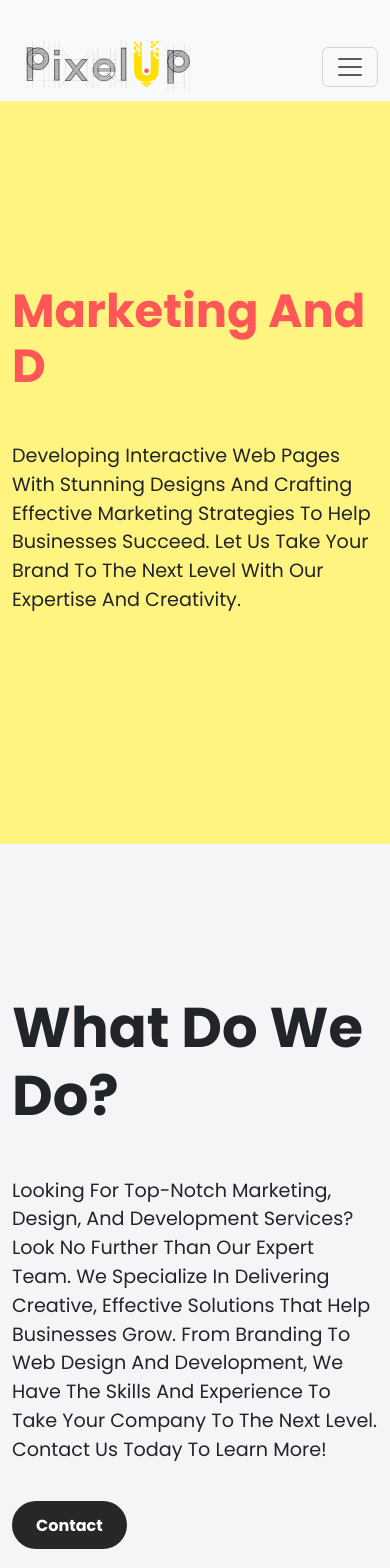
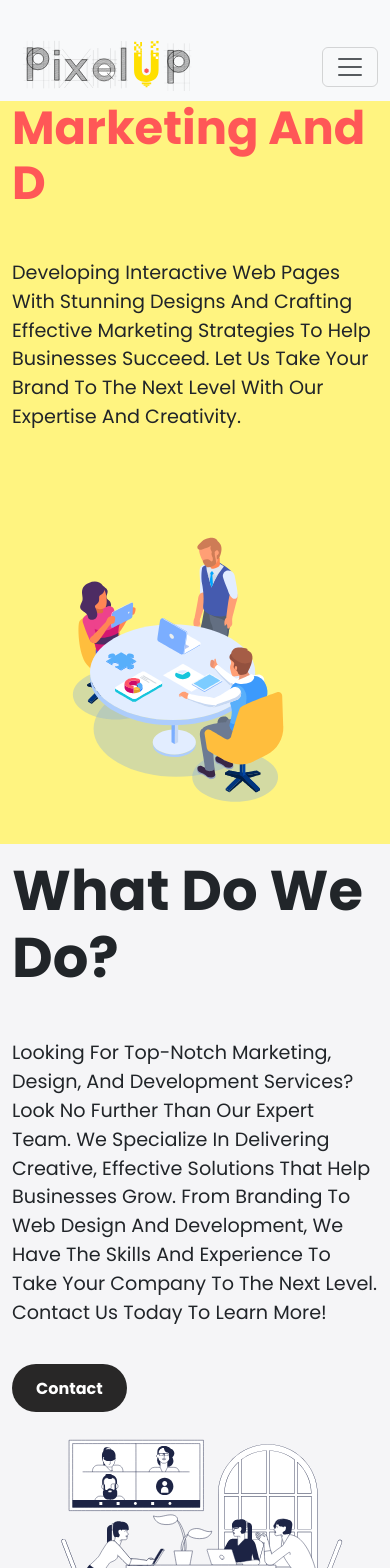
Before and after one commit to WeAtPixelUp/pixelUp, a Next.js app: page / in a window 390 px wide. Shown: the top 1568 px of the page. Built offline with nearby package versions, Linux system fonts and the light colour scheme.

Commit message:
responsive animation implemented

```diff
--- a/src/app/(homepage)/page.tsx
+++ b/src/app/(homepage)/page.tsx
@@ -86,16 +86,22 @@ const Index = () => {
               expertise and creativity.
             </p>
           </div>
-          <div className="homepage__hero__img-box">
-            <Lottie options={animatedHero} height={600} width={600} />
+          <div
+            style={{ width: "100%", height: "auto" }}
+            className="homepage__hero__img-box"
+          >
+            <Lottie options={animatedHero} height="100%" width="100%" />
           </div>
         </div>
       </div>
 
       <div id="what-do-we-do" className="section-two">
         <div className="homepage__doing container d-flex justify-content-between align-items-center">
-          <div className="homepage__doing__img-box">
-            <Lottie options={animatedDoing} width={650} height={600} />
+          <div
+            style={{ width: "100%", height: "auto" }}
+            className="homepage__doing__img-box"
+          >
+            <Lottie options={animatedDoing} width="100%" height="100%" />
           </div>
           <div className="homepage__doing__content-box ms-5">
             <h1 className="heading-primary">What do we do?</h1>
--- a/src/app/(homepage)/style.css
+++ b/src/app/(homepage)/style.css
@@ -64,12 +64,12 @@
 /* homepage contact css ends here */
 
 @media screen and (max-width: 768px) {
-  .homepage__hero__img-box {
-    display: none;
+  .homepage__hero {
+    flex-direction: column;
   }
 
-  .homepage__doing__img-box {
-    display: none;
+  .homepage__doing {
+    flex-direction: column-reverse;
   }
 
   .homepage__doing__content-box {
```
